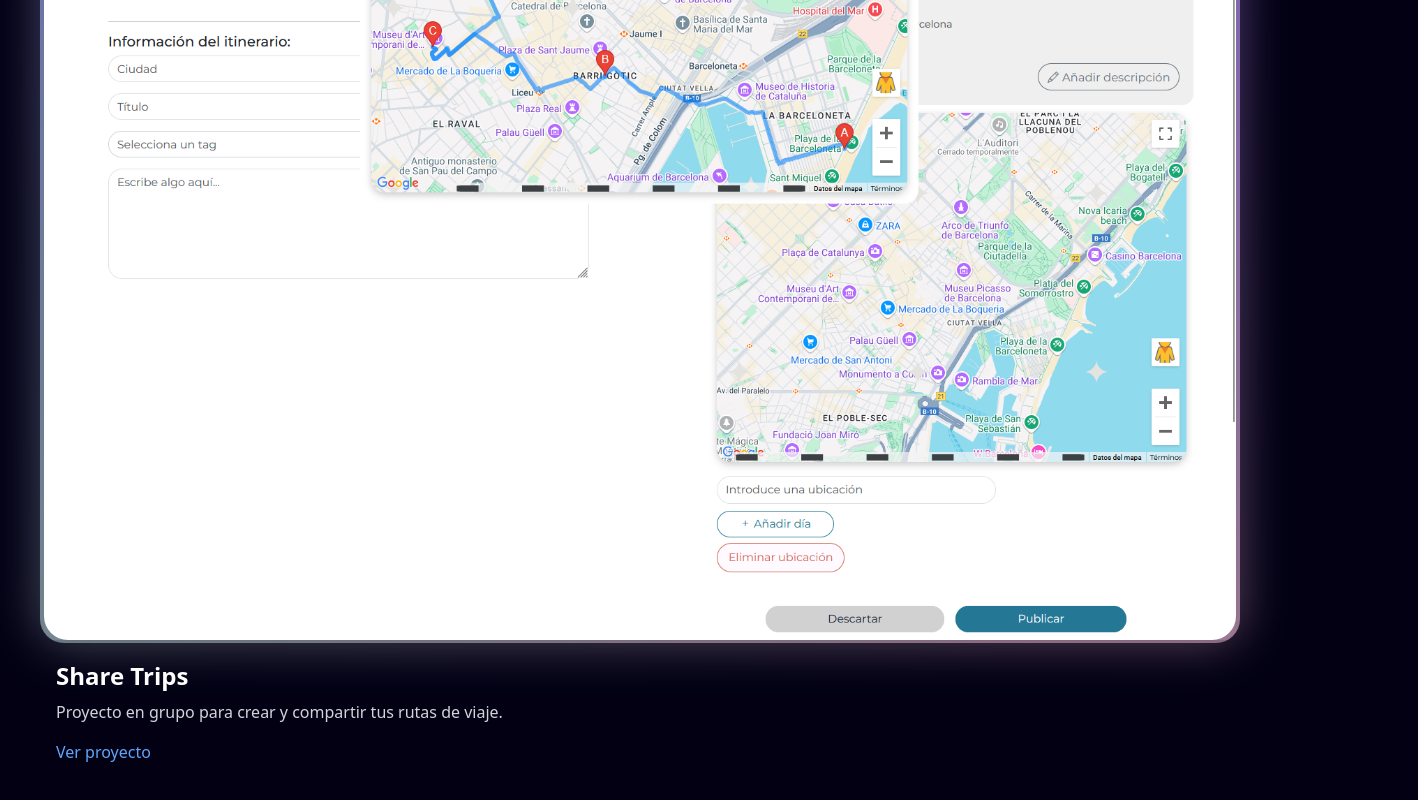
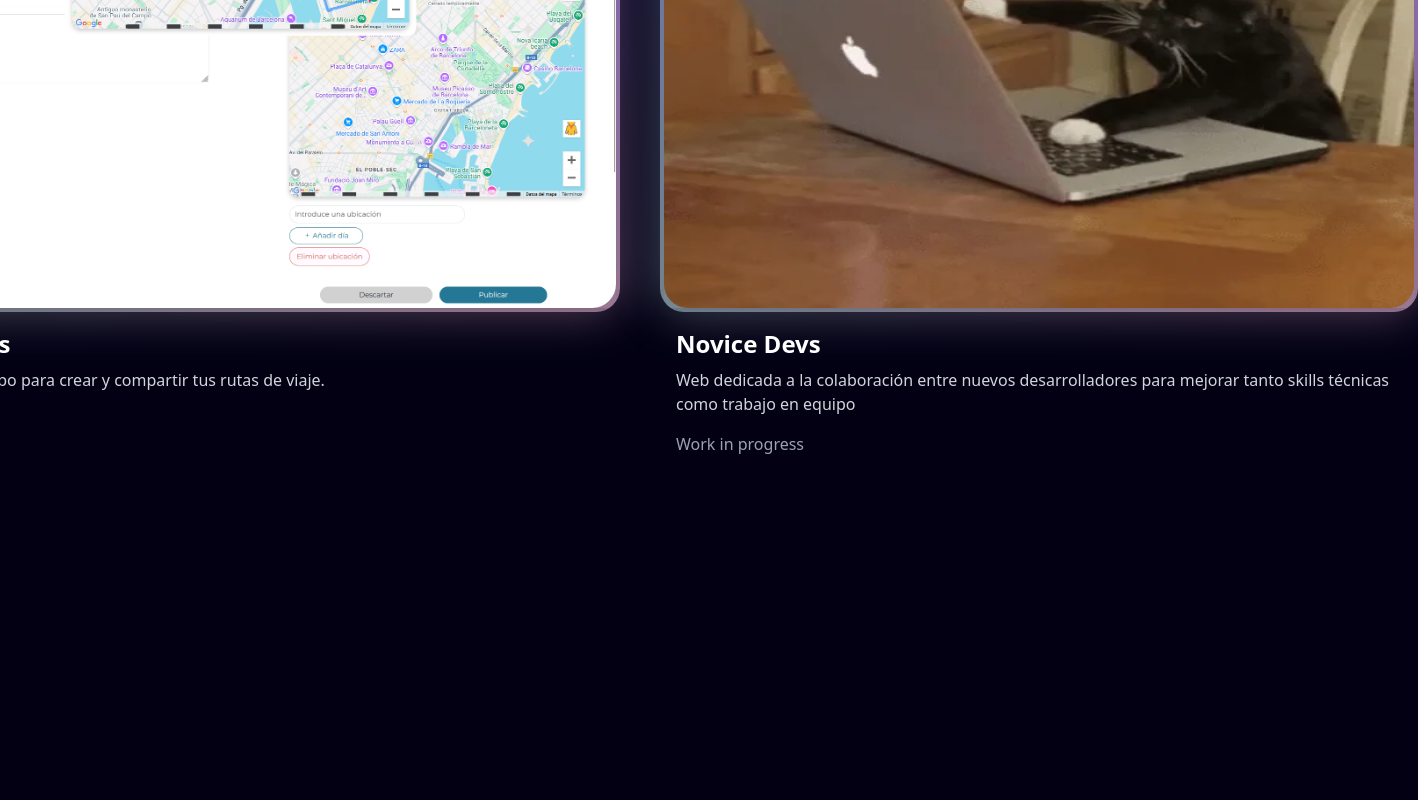
Before and after one commit to ivanzr17/myPortfolio, a Next.js app: page / in a window 1280 px wide. Shown: the part 1859-2659 px from the top of the page, 1418 px wide, since content can reach past the window. Built offline with nearby package versions, Linux system fonts and the light colour scheme.

Commit message:
Add new project

```diff
--- a/components/ProjectCard.tsx
+++ b/components/ProjectCard.tsx
@@ -15,26 +15,30 @@ const ProjectCard = ({ src, title, description, link }: Props) => {
   return (
     <div className="flex-column">
       <BackgroundGradient className="">
-        <div className="relative overflow-hidden rounded-lg shadow-lg">
+        <div className="relative overflow-hidden rounded-lg shadow-lg w-[750px] h-[550px]">
           <Image
             src={src}
             alt={title}
             width={750}
-            height={750}
-            className="w-full object-contain rounded-3xl"
+            height={550}
+            className="w-[750px] h-[550px] object- rounded-3xl"
           />
         </div>
       </BackgroundGradient>
-      <div className="relative p-4 z-50">
+      <div className="relative p-4 z-50 w-[750px] h-[550px]">
         <h1 className="text-2xl font-semibold text-white">{title}</h1>
         <p className="mt-2 text-gray-300">{description}</p>
         <a
-          className="mt-4 inline-block text-blue-400 hover:text-blue-500"
-          href={link}
-          target="_blank"
-          rel="noopener noreferrer"
+          className={`mt-4 inline-block ${
+            link === "null"
+              ? "text-gray-400"
+              : "text-blue-400 hover:text-blue-500"
+          }`}
+          href={link !== "null" ? link : undefined}
+          target={link !== "null" ? "_blank" : undefined}
+          rel={link !== "null" ? "noopener noreferrer" : undefined}
         >
-          Ver proyecto
+          {link === "null" ? "Work in progress" : "Ver proyecto"}
         </a>
       </div>
     </div>
--- a/components/Projects.tsx
+++ b/components/Projects.tsx
@@ -21,6 +21,12 @@ const Projects = () => {
           description="Proyecto en grupo para crear y compartir tus rutas de viaje."
           link="https://github.com/ivanzr17/Sharetrips-Beta"
         />
+        <ProjectCard
+          src="/gatopicon.webp"
+          title="Novice Devs"
+          description="Web dedicada a la colaboración entre nuevos desarrolladores para mejorar tanto skills técnicas como trabajo en equipo"
+          link="null"
+        />
       </div>
     </div>
   );
```
Also changed, not shown: public/gatopicon.webp (added), 1 other file (tests, documents, lock files or other folders).
